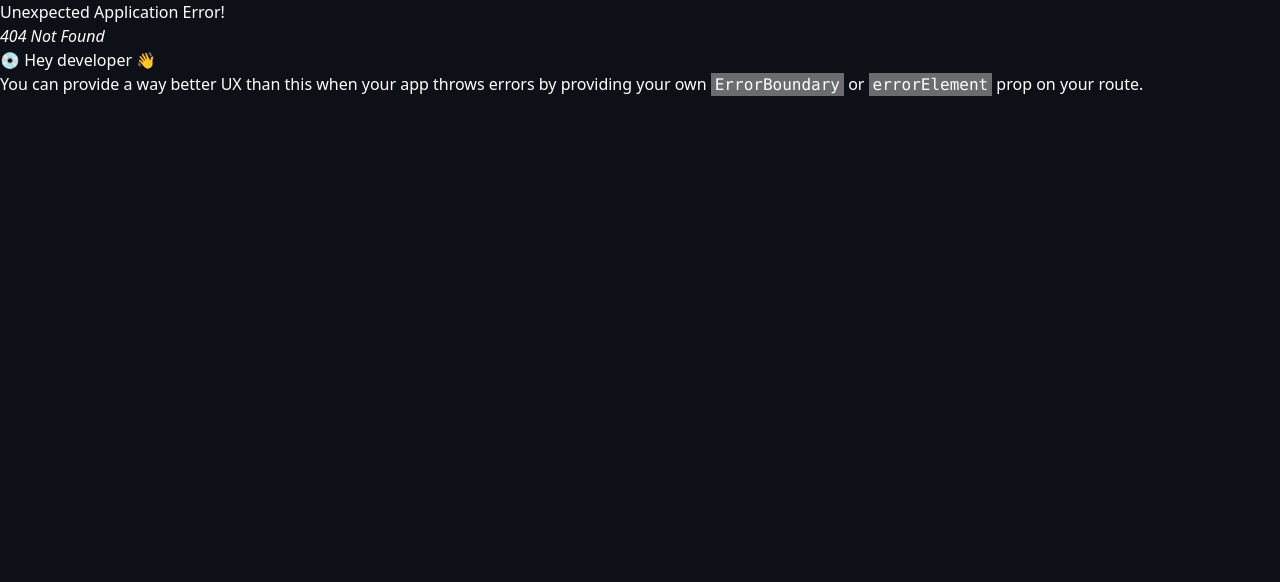
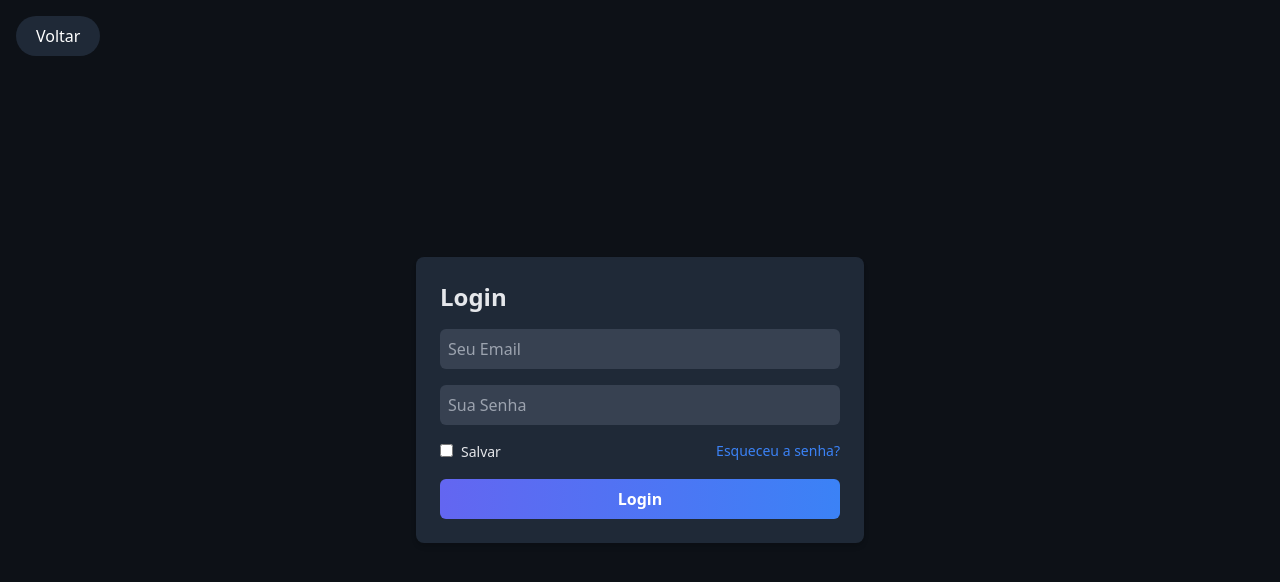
Before and after one commit to Caynnan1/nexodev, a React (Vite) app: page /login in a window 1280 px wide. Before the commit this address had no page. Shown: the top 582 px of the page. Built offline with nearby package versions, Linux system fonts and the light colour scheme.

Commit message:
tela login

```diff
--- a/src/View/Components/App/Contato.jsx
+++ b/src/View/Components/App/Home/Contato.jsx
@@ -2,7 +2,7 @@ import React from 'react';
 
 const Contato = () => {
     return (
-<section className='py-16'>
+<section className='py-16' id='contato'>
   <h2 className="text-3xl font-bold text-blue-800 text-center mb-8">Entre em Contato</h2>
   <div className='flex flex-col sm:flex-row sm:justify-around items-center sm:items-start'>
     <ul className="mb-4 sm:mb-0 text-center sm:text-left">
--- a/src/View/Components/App/Navbar.jsx
+++ b/src/View/Components/App/Navbar.jsx
@@ -19,7 +19,7 @@ export function Navbar() {
                     <li><a href="#servicos">Serviços</a></li>
                     <li><a href="#contato">Contato</a></li>
                 </ul>
-                <a className="relative inline-flex items-center gap-2 px-6 py-3 font-semibold text-blue-50 bg-gradient-to-tr from-blue-900/30 via-blue-900/70 to-blue-900/30 ring-4 ring-blue-900/20 rounded-full overflow-hidden hover:opacity-90 transition-opacity" href="">Logar</a>
+                <a className="relative inline-flex items-center gap-2 px-6 py-3 font-semibold text-blue-50 bg-gradient-to-tr from-blue-900/30 via-blue-900/70 to-blue-900/30 ring-4 ring-blue-900/20 rounded-full overflow-hidden hover:opacity-90 transition-opacity" href="/login">Logar</a>
             </div>
 
             {/* Botão para Mobile */}
@@ -39,6 +39,7 @@ export function Navbar() {
                         <li><a href="#sobre">Sobre</a></li>
                         <li><a href="#servicos">Serviços</a></li>
                         <li><a href="#contato">Contato</a></li>
+                        <li><a href="/login">Logar</a></li>
                     </ul>
                 </div>
             )}
--- /dev/null
+++ b/src/View/Pages/Login/index.jsx
@@ -0,0 +1,42 @@
+export default function Login() {
+
+    return (
+      <main>
+            <a href="/">
+                <button className="px-5 bg-gray-800 p-2 rounded-full absolute top-4 left-4 text-white">
+                    Voltar
+                </button>
+            </a>
+        <div className="flex flex-col items-center justify-center h-screen dark p-4">
+          <div className="w-full max-w-md bg-gray-800 rounded-lg shadow-md p-6">
+            <h2 className="text-2xl font-bold text-gray-200 mb-4">Login</h2>
+            <form className="flex flex-col">
+              <input
+                placeholder="Seu Email"
+                className="bg-gray-700 text-gray-200 border-0 rounded-md p-2 mb-4 focus:bg-gray-600 focus:outline-none focus:ring-1 focus:ring-blue-500 transition ease-in-out duration-150"
+                type="email"
+              />
+              <input
+                placeholder="Sua Senha"
+                className="bg-gray-700 text-gray-200 border-0 rounded-md p-2 mb-4 focus:bg-gray-600 focus:outline-none focus:ring-1 focus:ring-blue-500 transition ease-in-out duration-150"
+                type="password"
+              />
+              <div className="flex items-center justify-between flex-wrap">
+                <label className="text-sm text-gray-200 cursor-pointer" htmlFor="remember-me">
+                  <input className="mr-2" id="remember-me" type="checkbox" />
+                  Salvar
+                </label>
+                <a className="text-sm text-blue-500 hover:underline mb-0.5" href="#">Esqueceu a senha?</a>
+              </div>
+              <button
+                className="bg-gradient-to-r from-indigo-500 to-blue-500 text-white font-bold py-2 px-4 rounded-md mt-4 hover:bg-indigo-600 hover:to-blue-600 transition ease-in-out duration-150"
+                type="submit"
+              >
+                Login
+              </button>
+            </form>
+          </div>
+        </div>
+      </main>
+    );
+  }
```
Also changed, not shown: src/View/Pages/Home/index.jsx (+4 -4 lines), src/main.jsx (+5 -2 lines), src/View/Components/App/Home/Blog.jsx (renamed from src/View/Components/App/Blog.jsx), src/View/Components/App/Home/Port.jsx (renamed from src/View/Components/App/Port.jsx), src/View/Components/App/Home/Servicos.jsx (renamed from src/View/Components/App/Servicos.jsx).
